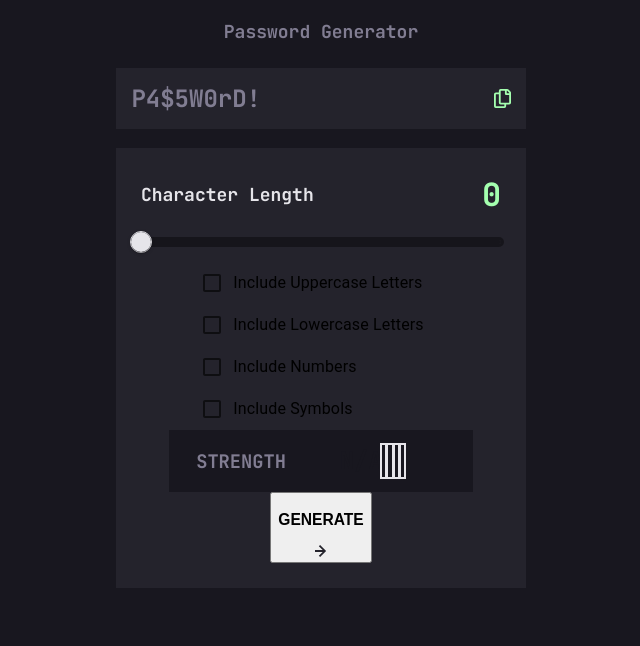
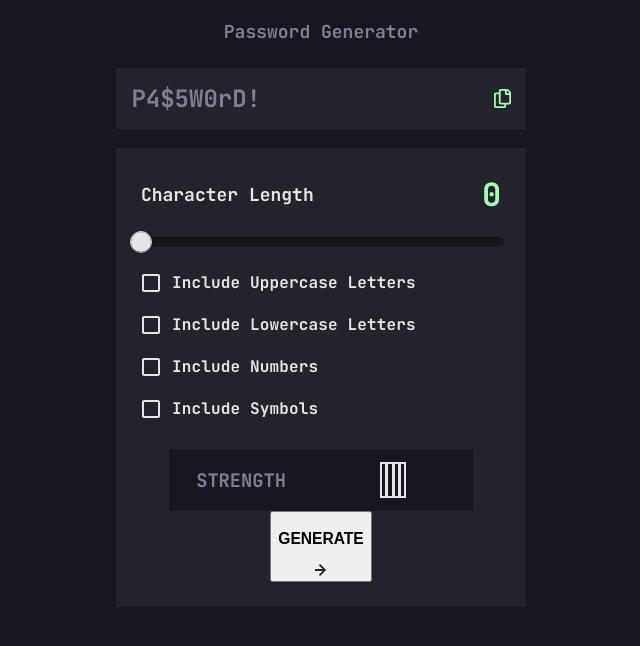
Before and after one commit to spomberg/password-generator, a React (Create React App) app: page / in a window 1280 px wide. Shown: the top 646 px of the page, without its empty margins (319-959 px from the left). Built offline with nearby package versions, Linux system fonts and the light colour scheme.

Commit message:
Apply font and colors

```diff
--- a/src/components/Settings/Settings.scss
+++ b/src/components/Settings/Settings.scss
@@ -0,0 +1,23 @@
+@import '../../global.scss';
+
+.settings {
+  margin-bottom: 5%;
+  width: 95%;
+
+  span {
+    font-family: JetBrainsMono;
+    color: $font-color;
+  }
+
+  .MuiButtonBase-root {
+    transition: all 0.5s ease;
+
+    &:hover {
+      color: $strong;
+    }
+  }
+
+  .MuiCheckbox-root.Mui-checked {
+    color: $strong;
+  }
+}
```
